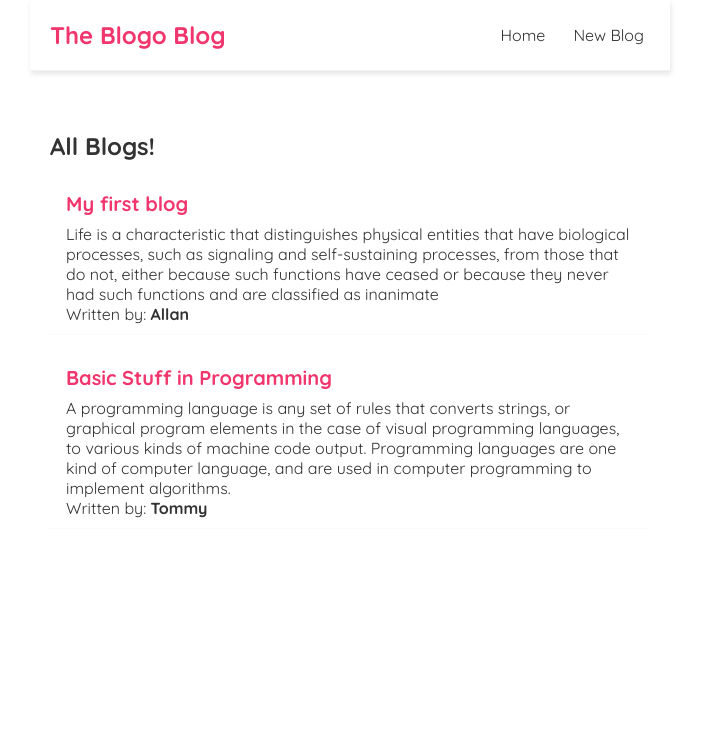
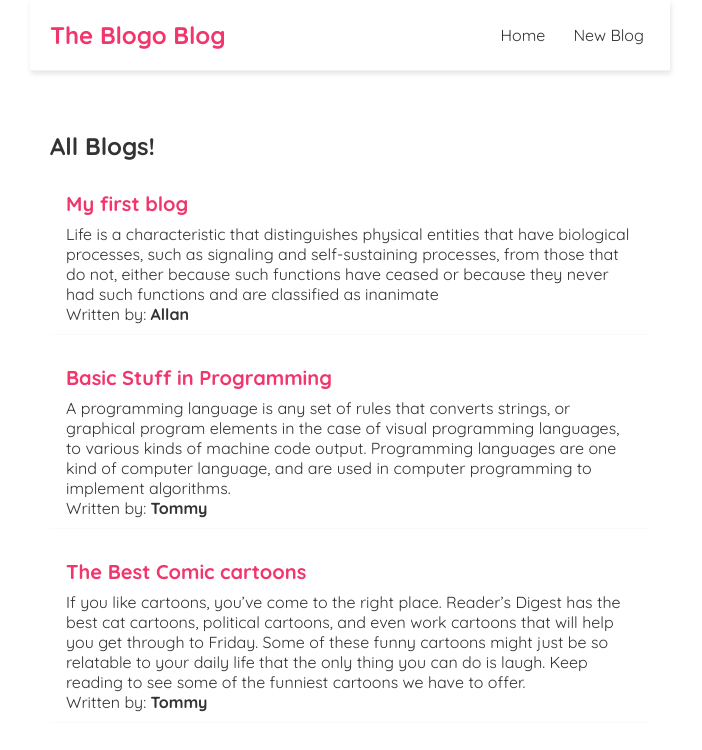
Before and after one commit to Allanetizen/Blogo, a React (Create React App) app: page / in a window 1280 px wide. Shown: the top 750 px of the page, without its empty margins (290-992 px from the left). Built offline with nearby package versions, Linux system fonts and the light colour scheme; data requests are answered from the project's data file; the HTML template or start-up script is replaced by a standard one.

Commit message:
POST request

```diff
--- a/data/db.json
+++ b/data/db.json
@@ -1,16 +1,22 @@
 {
-    "blogs":[
-        {
-            "title":"My first blog",
-            "body":"Life is a characteristic that distinguishes physical entities that have biological processes, such as signaling and self-sustaining processes, from those that do not, either because such functions have ceased or because they never had such functions and are classified as inanimate",
-            "author":"Allan",
-            "id":1
-        },
-        {
-            "title":"Basic Stuff in Programming",
-            "body":"A programming language is any set of rules that converts strings, or graphical program elements in the case of visual programming languages, to various kinds of machine code output. Programming languages are one kind of computer language, and are used in computer programming to implement algorithms.",
-            "author":"Tommy",
-            "id":2
-        }
-    ]
+  "blogs": [
+    {
+      "title": "My first blog",
+      "body": "Life is a characteristic that distinguishes physical entities that have biological processes, such as signaling and self-sustaining processes, from those that do not, either because such functions have ceased or because they never had such functions and are classified as inanimate",
+      "author": "Allan",
+      "id": 1
+    },
+    {
+      "title": "Basic Stuff in Programming",
+      "body": "A programming language is any set of rules that converts strings, or graphical program elements in the case of visual programming languages, to various kinds of machine code output. Programming languages are one kind of computer language, and are used in computer programming to implement algorithms.",
+      "author": "Tommy",
+      "id": 2
+    },
+    {
+      "title": "The Best Comic cartoons",
+      "body": "If you like cartoons, you’ve come to the right place. Reader’s Digest has the best cat cartoons, political cartoons, and even work cartoons that will help you get through to Friday. Some of these funny cartoons might just be so relatable to your daily life that the only thing you can do is laugh. Keep reading to see some of the funniest cartoons we have to offer.",
+      "author": "Tommy",
+      "id": 3
+    }
+  ]
 }
--- a/src/Create.js
+++ b/src/Create.js
@@ -4,11 +4,18 @@ const Create = () => {
   const [title, setTitle] = useState("");
   const [body, setBody] = useState("");
   const [author, setAuthor] = useState("Allan");
+  const [isPending, setIspending] = useState('false');
   const handleSubmit = (e) => {
     //prevents page from reloading/refresh
     e.preventDefault();
     const blog = { title, body, author };
-    console.log(blog);
+    fetch("http://localhost:5000/blogs", {
+      method: "POST",
+      headers: { "Content-Type": "application/json" },
+      body: JSON.stringify(blog),
+    }).then(() => {
+      console.log("new blog added successfully!!");
+    });
   };
   return (
     <div className="create">
@@ -33,7 +40,9 @@ const Create = () => {
           <option value="Tommy">Tommy</option>
           <option value="Tommy">Turner</option>
         </select>
-        <button>Add Blog</button>
+       { !isPending&& <button>Add Blog</button>}
+       { isPending&& <button disabled>Adding Blog . . .</button>}
+
         <p>{title}</p>
         <p>{body}</p>
         <p>{author}</p>
```
